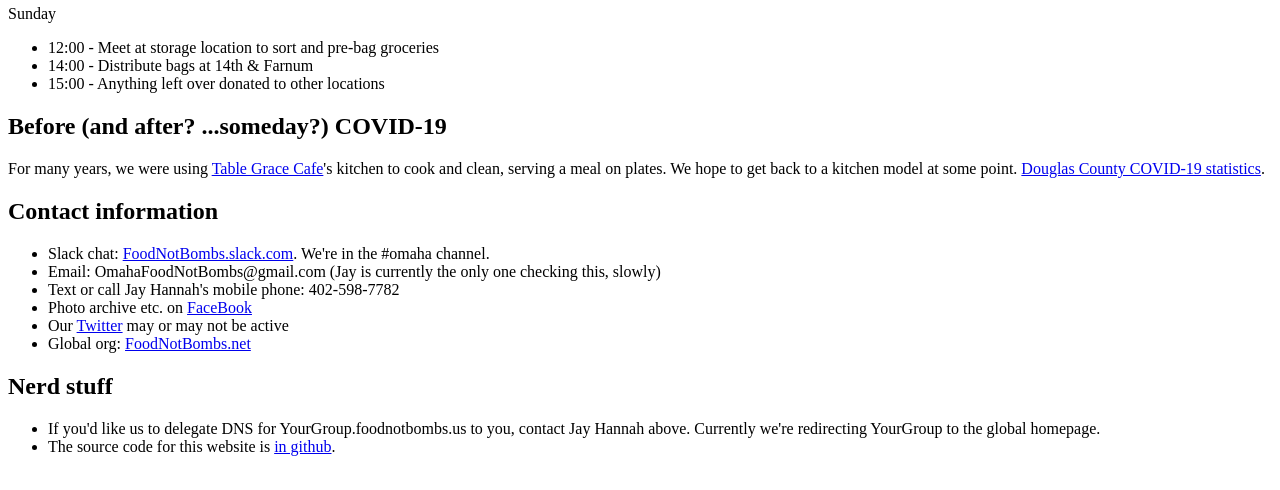
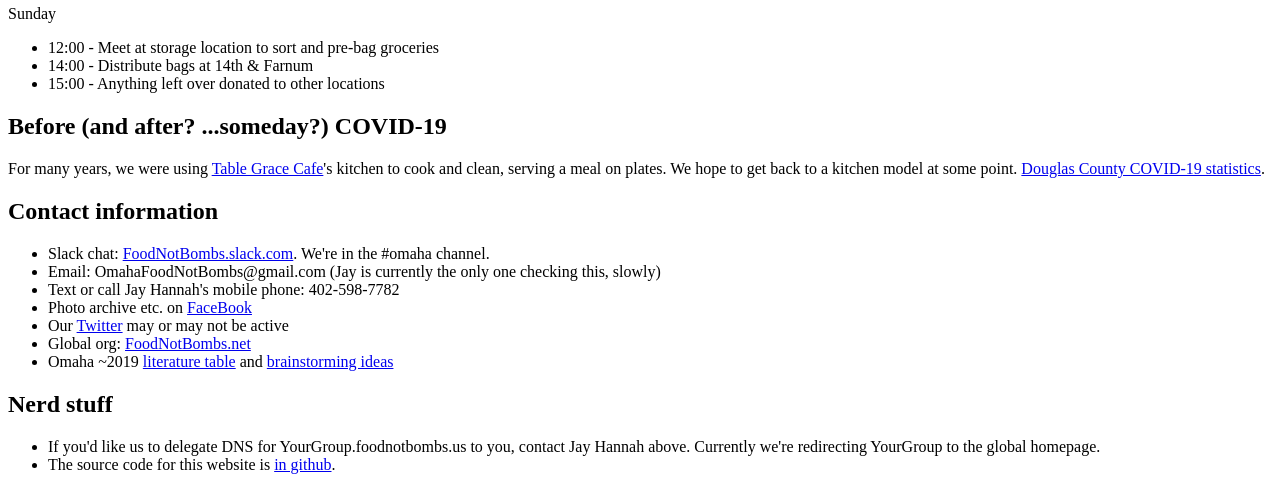
Before and after one commit to jhannah-netlify/omaha.foodnotbombs.us, a plain HTML site: page index.html in a window 1280 px wide. Shown: the part 388-878 px from the top of the page. Drawn offline with Linux system fonts and the light colour scheme.

Commit message:
Added links to GooDrive from FB About
that I updated, removing those links.

```diff
--- a/index.html
+++ b/index.html
@@ -66,6 +66,8 @@ We hope to get back to a kitchen model at some point.
 	<li>Photo archive etc. on <a href="https://m.facebook.com/groups/6551777294">FaceBook</a></li>
 	<li>Our <a href="https://twitter.com/FoodNotBombsOMA">Twitter</a> may or may not be active</li>
 	<li>Global org: <a href="http://foodnotbombs.net">FoodNotBombs.net</a></li>
+	<li>Omaha ~2019 <a href="https://drive.google.com/drive/u/1/folders/1kCqt1xnC0jgje4LrsfmTYVf4T4hnq9-e">literature table</a>
+		and <a href="https://docs.google.com/document/d/10wKtI4xCD6gpSQrapMkNhgA0n4ES832eIrFNqsISvG0">brainstorming ideas</a>
 </ul>
 
 <h2>Nerd stuff</h2>
```
